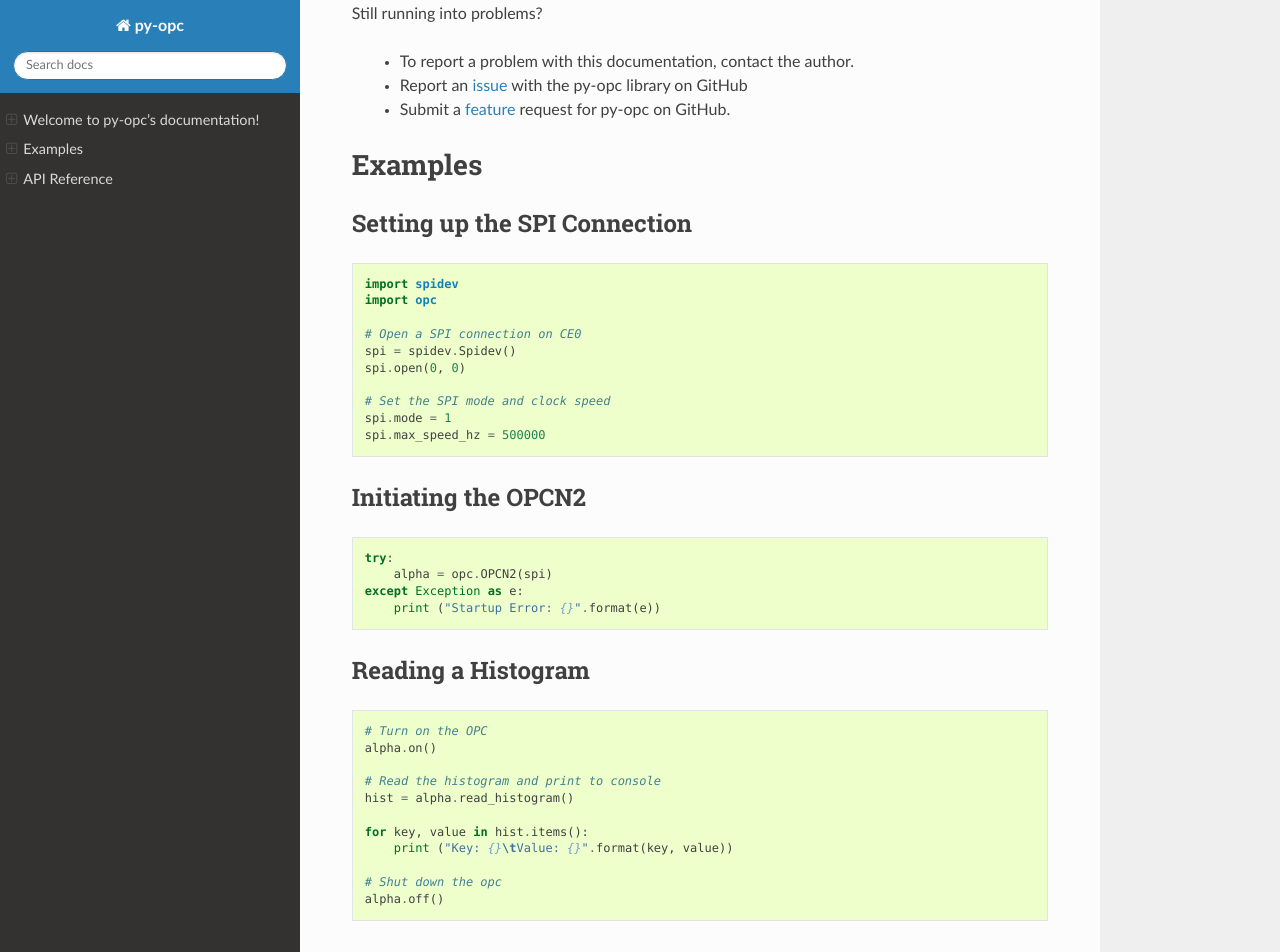
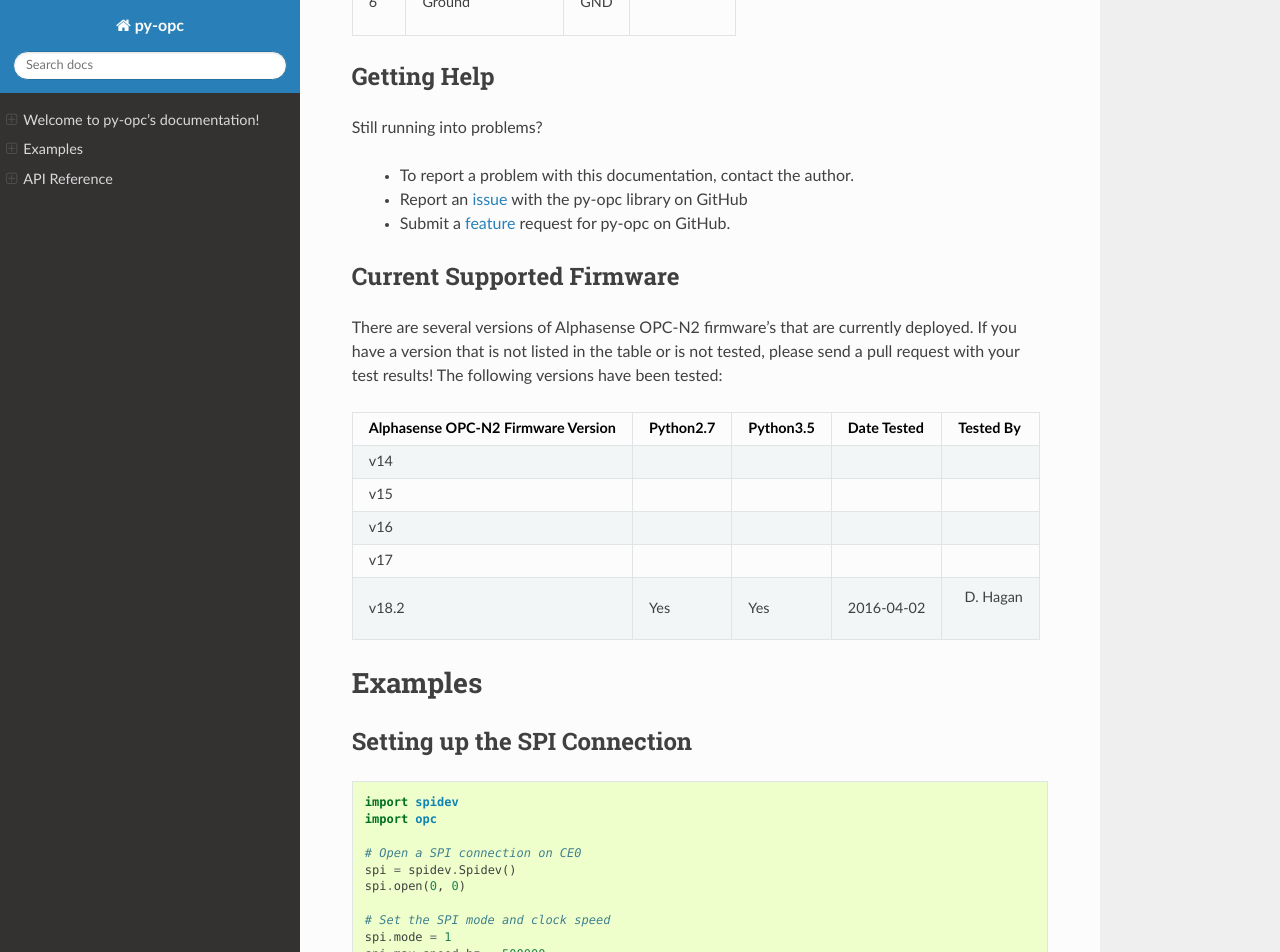
Before and after one commit to dhhagan/py-opc, a Sphinx documentation site: the page built from docs/index.rst, in a window 1280 px wide and 1400 px high, scrolled down 1346 px. Shown: the top 952 px of the window. Built offline with Sphinx 7.4.7 and the Read the Docs theme 2.0.0, drawn with Linux system fonts in a browser that asks for light colours; some of the changed text lies outside the part shown.

```diff
--- a/docs/index.rst
+++ b/docs/index.rst
@@ -21,6 +21,10 @@
 You can install this package using ``pip``::
 
       pip install py-opc
+
+You can upgrade by issuing the command::
+
+      pip install py-opc --upgrade
 
 Requirements
 ------------
@@ -72,6 +76,24 @@
 .. _issue: https://github.com/dhhagan/py-opc/issues/new
 .. _feature: https://github.com/dhhagan/py-opc/issues/new
 
+Current Supported Firmware
+--------------------------
+
+There are several versions of Alphasense OPC-N2 firmware's that are currently deployed. If
+you have a version that is not listed in the table or is not tested, please send a pull request
+with your test results! The following versions have been tested:
+
+====================================  ===========  ========== ============ ==========
+ Alphasense OPC-N2 Firmware Version   Python2.7    Python3.5  Date Tested  Tested By
+====================================  ===========  ========== ============ ==========
+v14
+v15
+v16
+v17
+v18.2                                 Yes           Yes       2016-04-02   D. Hagan
+====================================  ===========  ========== ============ ==========
+
+
 Examples
 ========
 
@@ -108,9 +130,7 @@
       alpha.on()
 
       # Read the histogram and print to console
-      hist = alpha.read_histogram()
-
-      for key, value in hist.items():
+      for key, value in alpha.histogram().items():
           print ("Key: {}\tValue: {}".format(key, value))
 
       # Shut down the opc
@@ -121,17 +141,18 @@
 
 .. module:: opc
 .. autoclass:: OPC
-   :members: _combine_bytes, _calculate_float, read_info_string, ping, _calculate_mtof,
-            _calculate_temp, _calculate_pressure, _calculate_bin_boundary
+   :members: _16bit_unsigned, _calculate_float, read_info_string, ping, _calculate_mtof,
+            _calculate_temp, _calculate_pressure, _calculate_bin_boundary, _calculate_period, ping
 .. autoclass:: OPCN1
    :members: on, off, read_gsc_sfr, read_bin_boundaries, write_gsc_sfr, read_bin_particle_density,
             write_bin_particle_density, read_histogram
 .. autoclass:: OPCN2
-   :members: on, off, read_config_variables, write_config_variables, read_histogram, save_config_variables,
-                enter_bootloader_mode, set_fan_power, set_laser_power, laser_on, laser_off, fan_on, fan_off
+   :members: on, off, config, config2, write_config_variables, write_config_variables2, histogram, save_config_variables,
+                _enter_bootloader_mode, set_fan_power, set_laser_power, toggle_laser, toggle_fan, read_pot_status, sn, write_sn,
+                read_firmware, pm
 
 Exceptions
 ----------
 
-.. autoexception:: opc.FirmwareError
-.. autoexception:: opc.SPIError
+.. autoexception:: opc.exceptions.FirmwareVersionError
+.. autoexception:: opc.exceptions.SpiConnectionError
```
